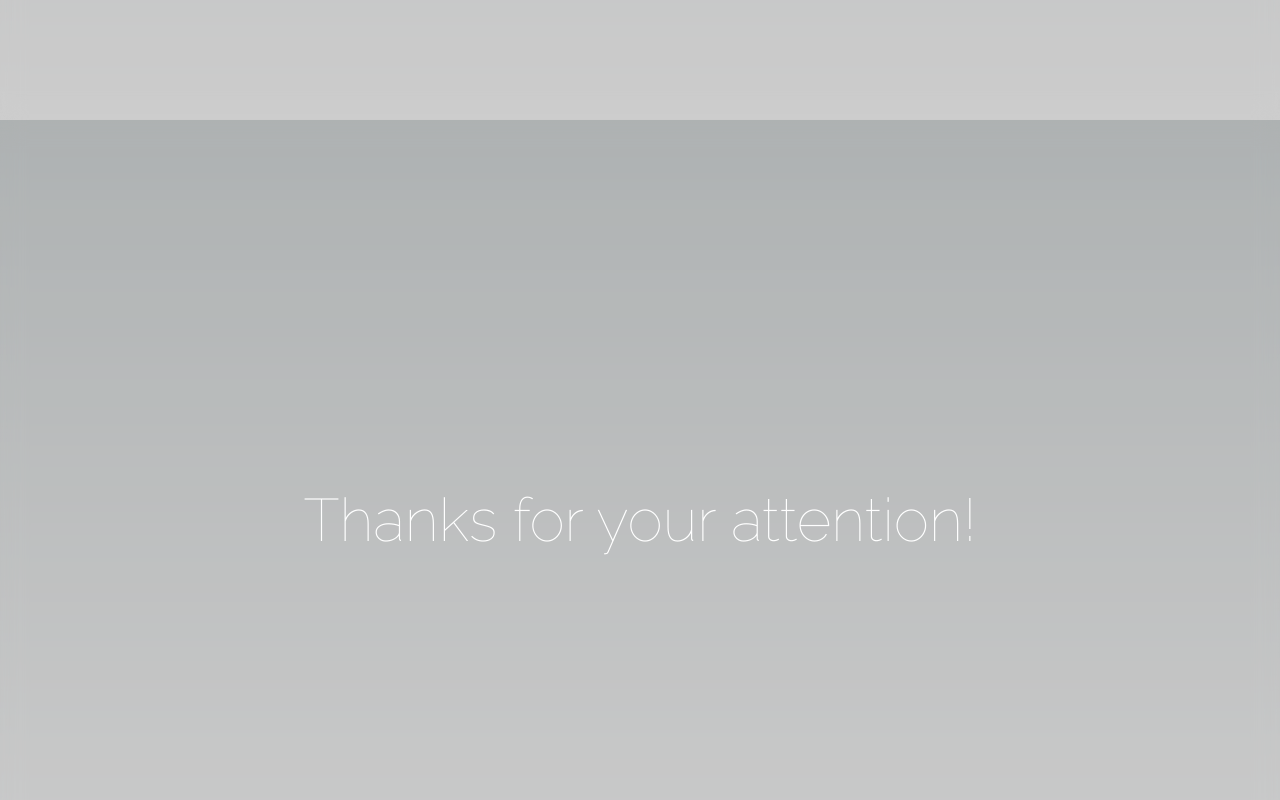
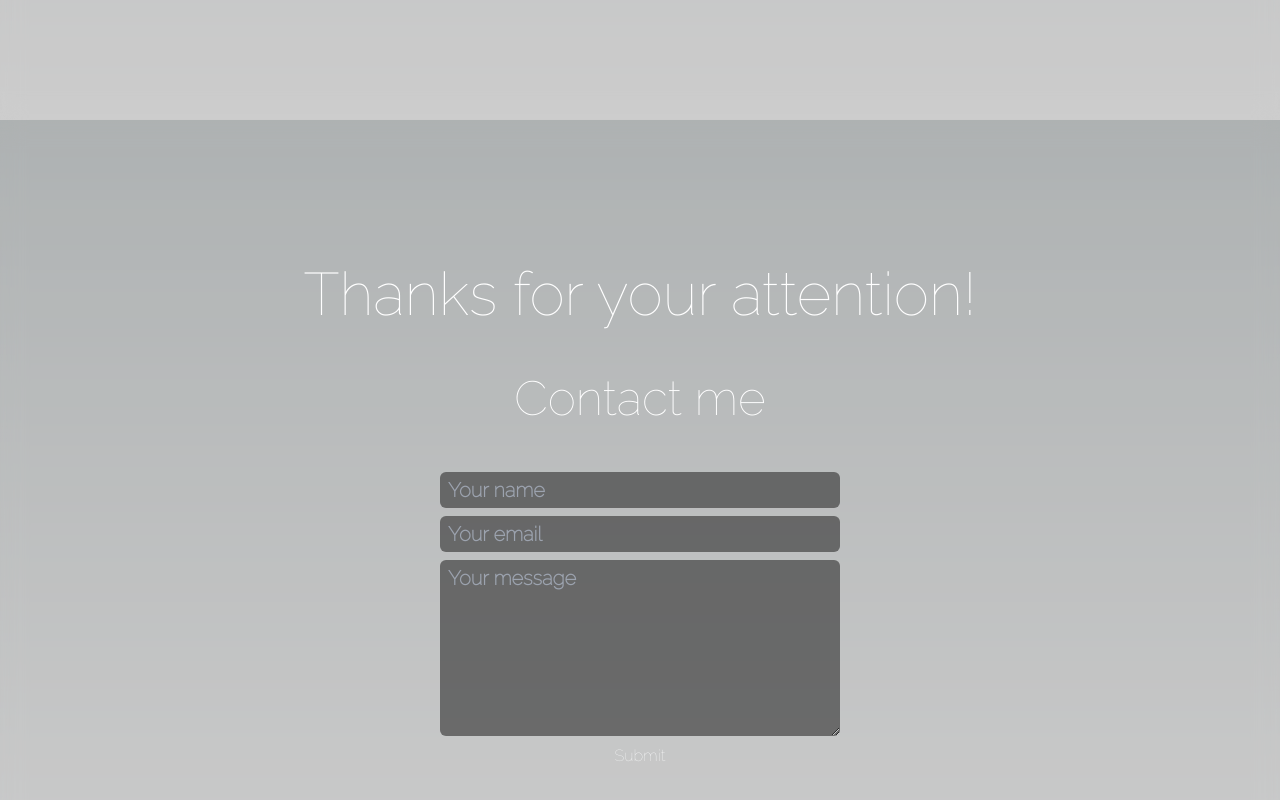
Before and after one commit to ipsman/Portfolio, a Next.js app in the folder portfolio/: page / in a window 1280 px wide. Shown: the part 2280-3080 px from the top of the page. Built offline with nearby package versions, Linux system fonts and the light colour scheme.

Commit message:
Contact Update

```diff
--- a/portfolio/app/Sections/end.jsx
+++ b/portfolio/app/Sections/end.jsx
@@ -1,6 +1,60 @@
-export default function End() {
-    return (
-            <div id="End" className="sticky z-40 top-0 h-screen flex flex-col items-center justify-center backdrop-blur-md bg-[#3636363f] text-white gap-2.5 duration-700">
-                <h2 id="eTitle" className="text-4xl md:text-5xl lg:text-6xl xl:text-7xl">Thanks for your attention!</h2>
-            </div>
-)}
+'use client';
+
+import { useEffect } from 'react';
+
+const End = () => {
+  useEffect(() => {
+    const form = document.forms['submit-to-google-sheet'];
+    const msg = document.getElementById('msg')
+    const scriptURL =
+      'https://script.google.com/macros/s/AKfycbz8sf1naTVKm1RoTL-nGUzt9fSIWqRHZ9WcHxaKxpg8rPElcgqxb427UQM5TN31lohz/exec';
+
+    const handleSubmit = async (e) => {
+      e.preventDefault()
+      fetch(scriptURL, { method: 'POST', body: new FormData(form)})
+        .then(response => {
+          msg.innerHTML = "Message sent successfully!"
+          setTimeout(function(){
+            msg.innerHTML = ""
+          }, 5000)
+          form.reset()
+        })
+        .catch(error => console.error('Error!', error.message))
+    };
+
+    if (form) {
+      form.addEventListener('submit', handleSubmit);
+    }
+
+    return () => {
+      if (form) {
+        form.removeEventListener('submit', handleSubmit);
+      }
+    };
+  }, []);
+
+  return (
+    <div
+      id="End"
+      className="sticky z-40 top-0 h-screen flex flex-col items-center justify-center backdrop-blur-md bg-[#3636363f] text-white gap-2.5 duration-700"
+    >
+      <h2 id="eTitle" className="text-4xl md:text-5xl lg:text-6xl xl:text-7xl">
+        Thanks for your attention!
+      </h2>
+
+      <h3 className="text-2xl md:text-4xl lg:text-5xl xl:text-6xl mt-10">Contact me</h3>
+
+      <div>
+        <form name="submit-to-google-sheet" className='grid gap-2 mt-10'>
+        <input type="text" name="Name" placeholder="Your name" required  className='py-1 px-2 rounded-md bg-[#363636a5] w-[400px] text-white text-xl font-bold'/>
+          <input type="email" name="Email" placeholder="Your email" required className='py-1 px-2 rounded-md bg-[#363636a5] w-[400px] text-white text-xl font-bold' />
+          <textarea name="Message" rows="6" placeholder="Your message" required className='py-1 px-2 rounded-md bg-[#363636a5] w-[400px] text-white text-xl font-bold'></textarea>
+          <button type="submit">Submit</button>
+          <span id='msg'></span>
+        </form>
+      </div>
+    </div>
+  );
+};
+
+export default End;
```
